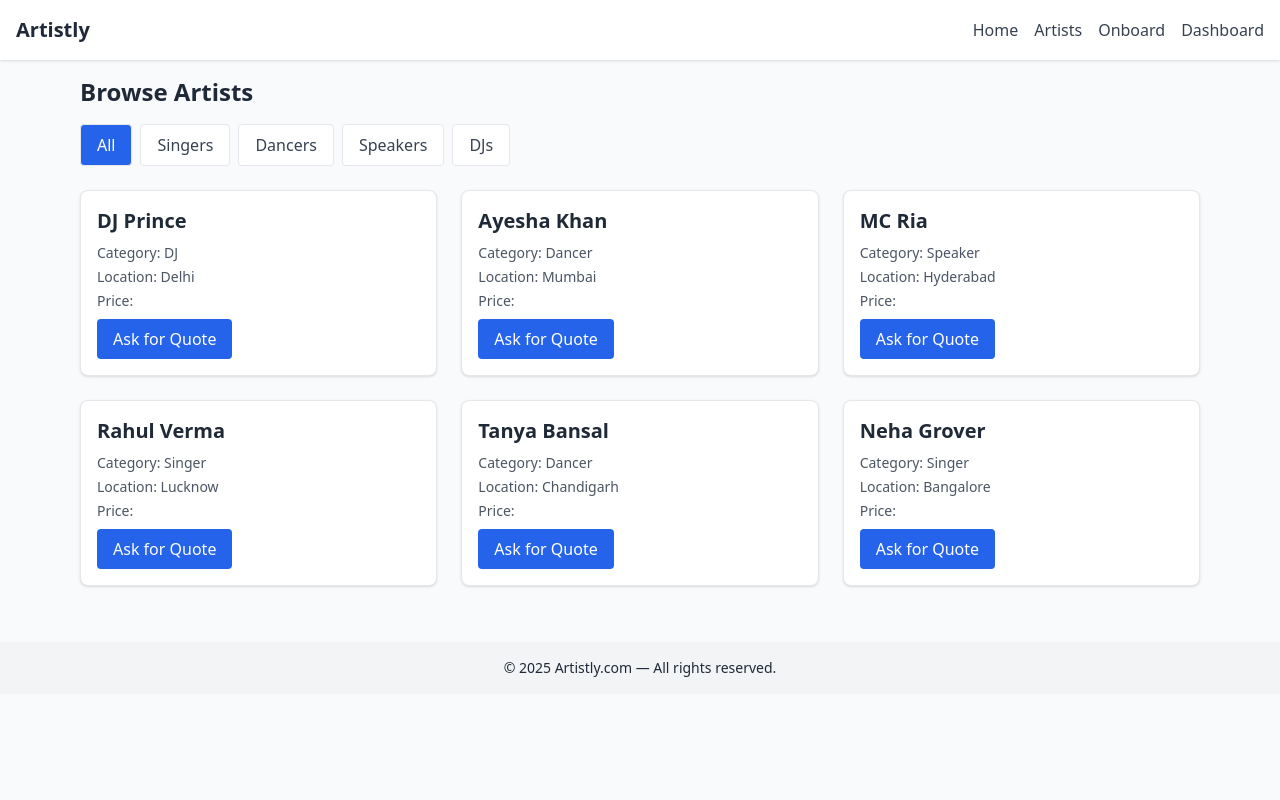
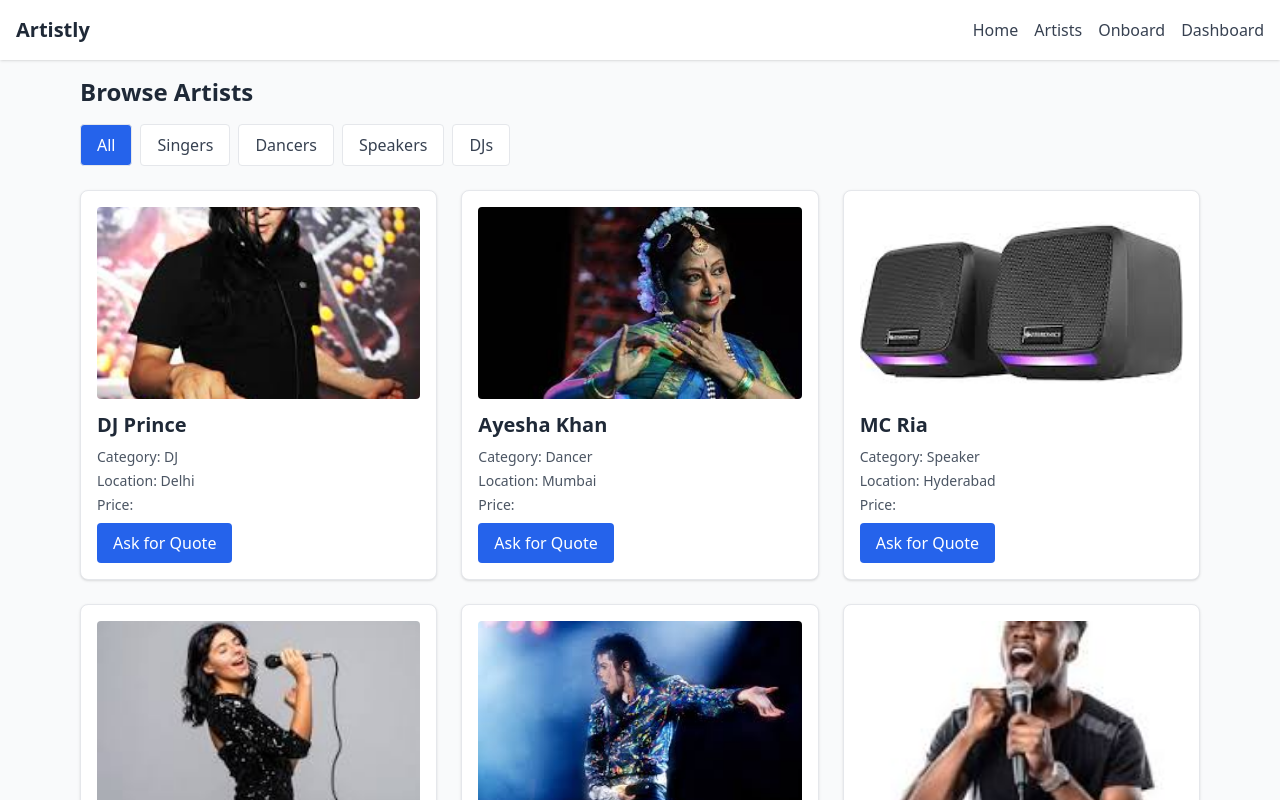
Before and after one commit to PrinceRaj8/artistly, a Next.js app: page /artists in a window 1280 px wide. Shown: the top 800 px of the page. Built offline with nearby package versions, Linux system fonts and the light colour scheme.

Commit message:
Update ArtistCard.tsx

```diff
--- a/components/ArtistCard.tsx
+++ b/components/ArtistCard.tsx
@@ -3,11 +3,13 @@ interface Artist {
   category: string;
   location: string;
   price: string;
+  image: string;
 }
 
-export default function ArtistCard({ name, category, location, price }: Artist) {
+export default function ArtistCard({ name, category, location, price, image }: Artist) {
   return (
     <div className="p-4 border rounded-lg shadow hover:shadow-md transition bg-white">
+      <img src={image} alt={name} className="w-full h-48 object-cover rounded mb-3" />
       <h3 className="text-xl font-semibold mb-2">{name}</h3>
       <p className="text-sm text-gray-600 mb-1">Category: {category}</p>
       <p className="text-sm text-gray-600 mb-1">Location: {location}</p>
```
